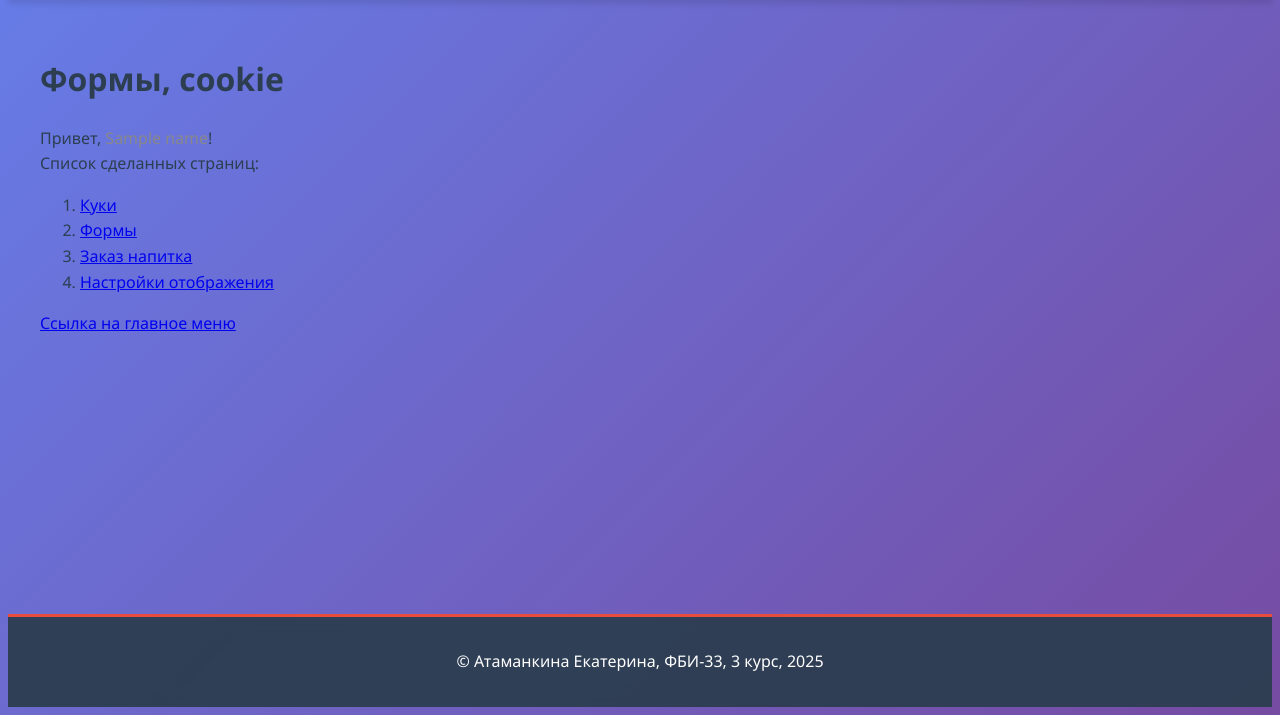
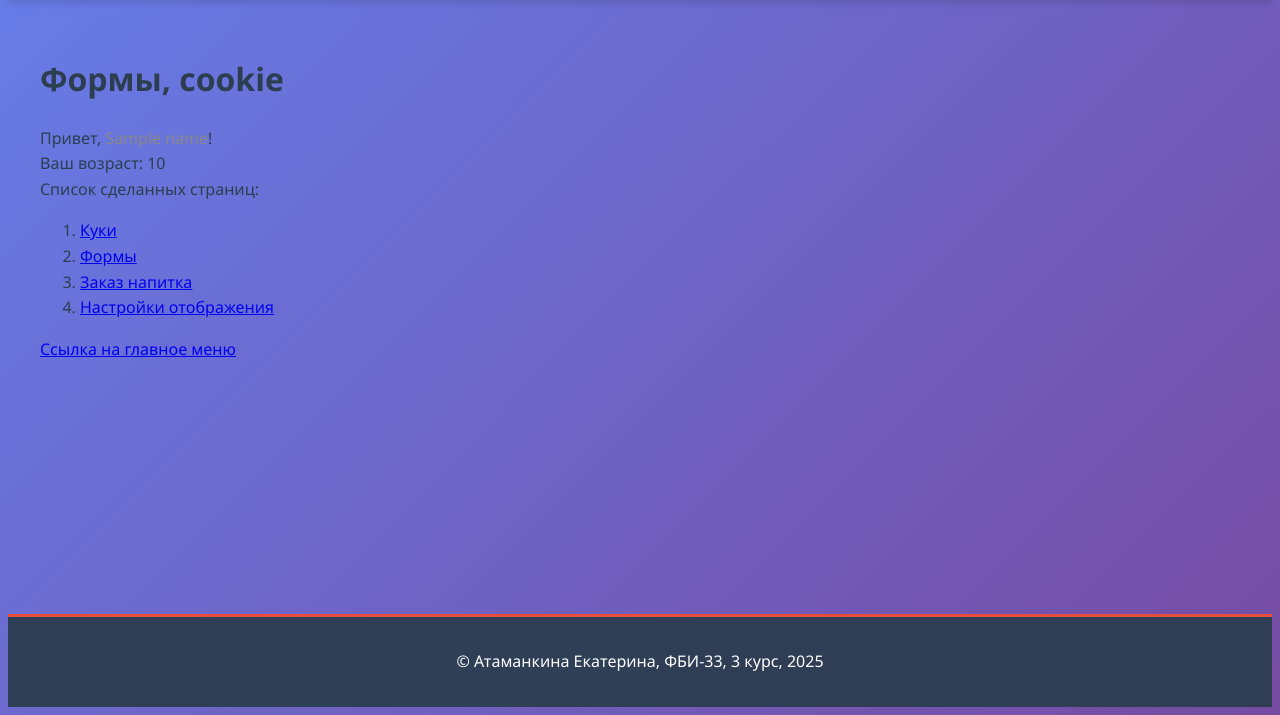
Before and after one commit to tmnknkt/labor, a Flask app: template templates/lab3/lab3.html in a window 1280 px wide. Shown: the part 101-816 px from the top of the page. Run offline with Flask 3, Linux system fonts and the light colour scheme; the template is opened without the code that fills it: most values are stand-ins (such as "Sample title", 1, 10 or a date in 2020).

Commit message:
Аноним, вывод возраста

```diff
--- a/lab3.py
+++ b/lab3.py
@@ -6,7 +6,8 @@ lab3 = Blueprint('lab3', __name__)
 def lab3_3():
     name = request.cookies.get('name')
     name_color = request.cookies.get('name_color')
-    return render_template('lab3/lab3.html', name=name, name_color=name_color)
+    age = request.cookies.get('age')
+    return render_template('lab3/lab3.html', name=name, name_color=name_color, age=age)
 
 
 @lab3.route('/lab3/cookie/')
--- a/templates/lab3/lab3.html
+++ b/templates/lab3/lab3.html
@@ -7,7 +7,10 @@
 {% block main %}
     <h1>Формы, cookie</h1>
     <div>
-        Привет, <span style="color: {{name_color}}">{{ name }}</span>!
+        Привет, <span style="color: {{name_color or 'black'}}">{{ name or 'Аноним' }}</span>!
+        {% if age %}
+            <div>Ваш возраст: {{ age }}</div>
+        {% endif %}
     </div>
     <div>Список сделанных страниц:</div>
     <ol>
```
